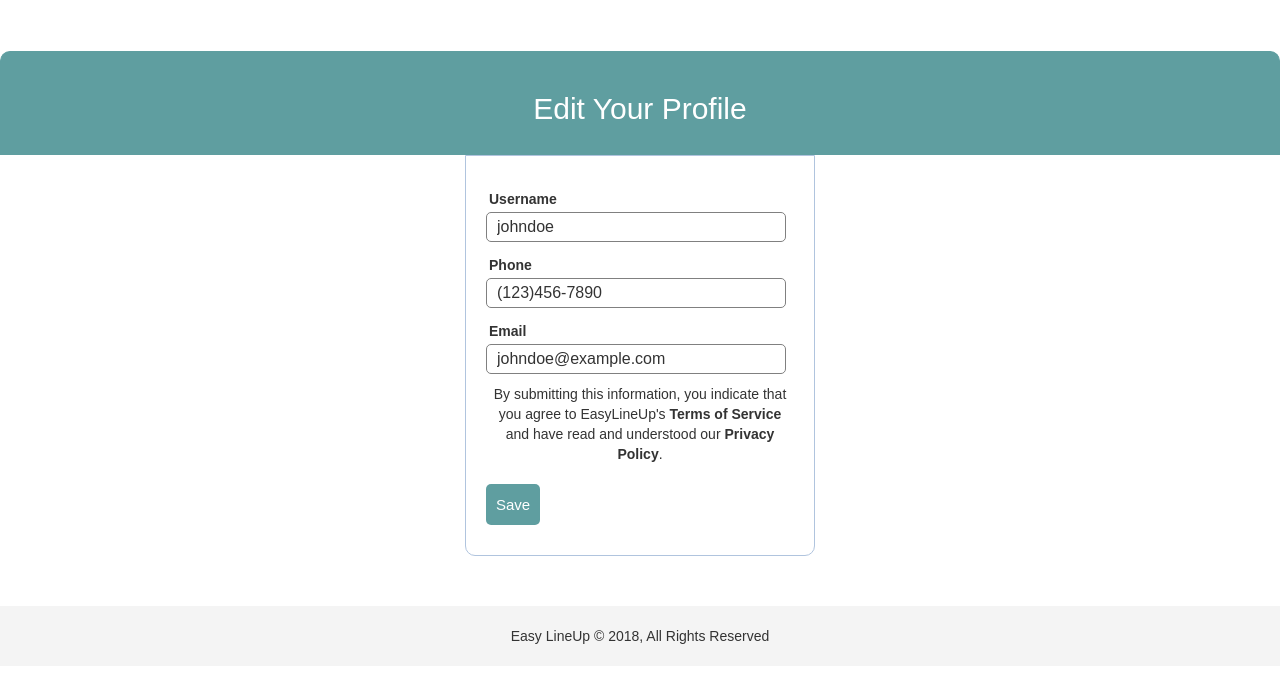
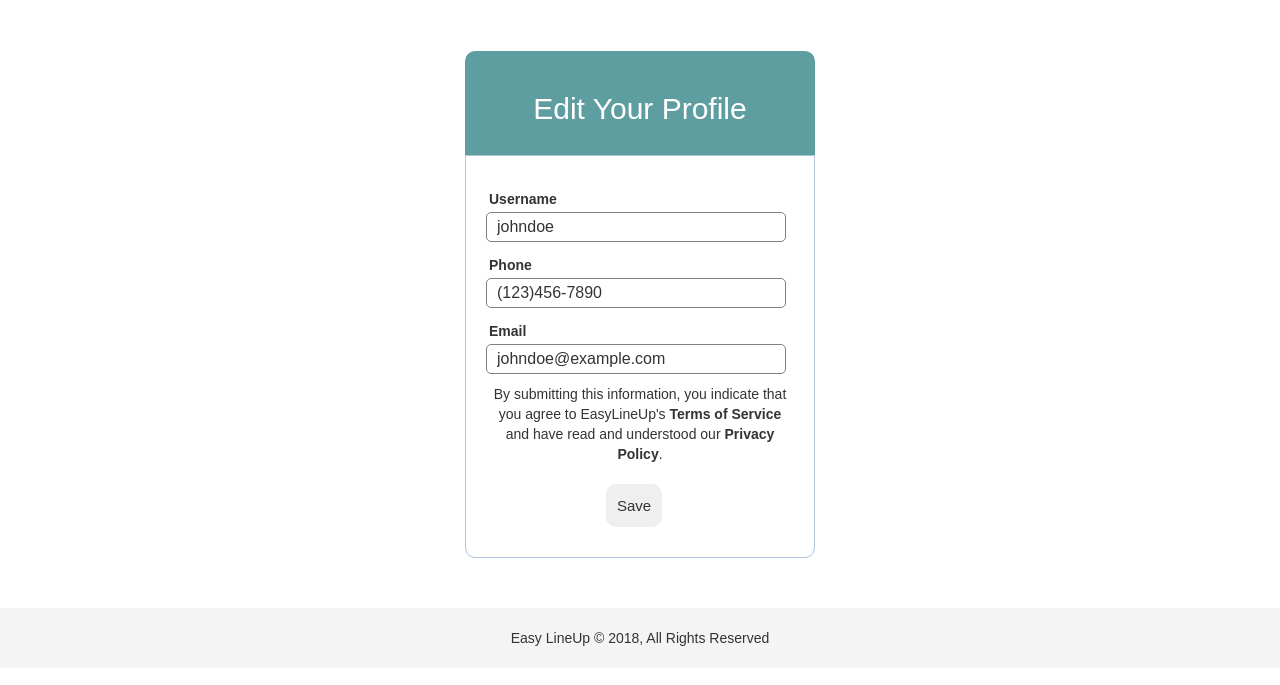
Before and after one commit to alankuo/EasyLineUp, a plain HTML site: page profile.html in a window 1280 px wide. Shown: the part 89-774 px from the top of the page. Drawn offline with Linux system fonts and the light colour scheme.

Commit message:
profile style fix

```diff
--- a/css/style.css
+++ b/css/style.css
@@ -131,10 +131,10 @@ form, .content {
 .btn {
   padding: 10px;
   font-size: 15px;
-  color: white;
+  color: white
   background: #5F9EA0;
-  border: none;
-  border-radius: 5px;
+  border-radius: 10px;
+	margin-left: 120px;
 }
 
 footer{
--- a/profile.html
+++ b/profile.html
@@ -36,7 +36,8 @@
 			</div><!--/.nav-collapse -->
 		</div>
 	</nav>
-	<div class="header">
+	<div class="container">
+		<div class="header" style="width:350px">
 			<h2>Edit Your Profile</h2>
 		</div>
 		<form method="post" action="../ctrl/action.php">
@@ -57,6 +58,7 @@
 	      <button type="submit" class="btn" name="register_btn">Save</button>
 	    </div>
 	  </form>
+	</div>
 
 	<footer>
 		<p>Easy LineUp &copy; 2018, All Rights Reserved</p>
```
Lines whose indentation alone changed are shown as unchanged.
